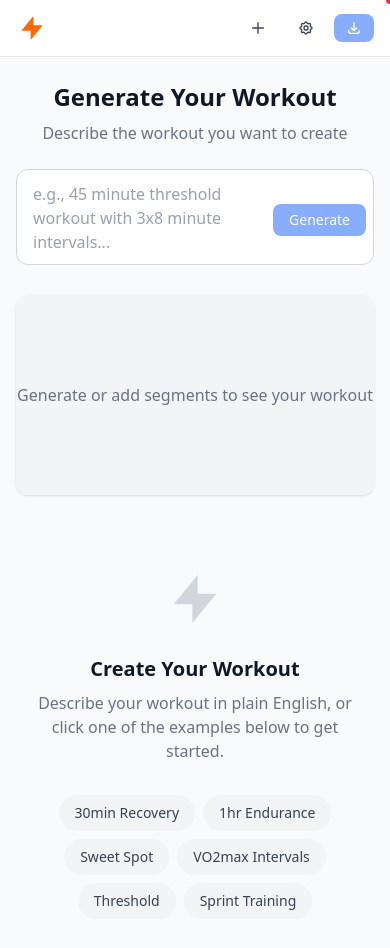
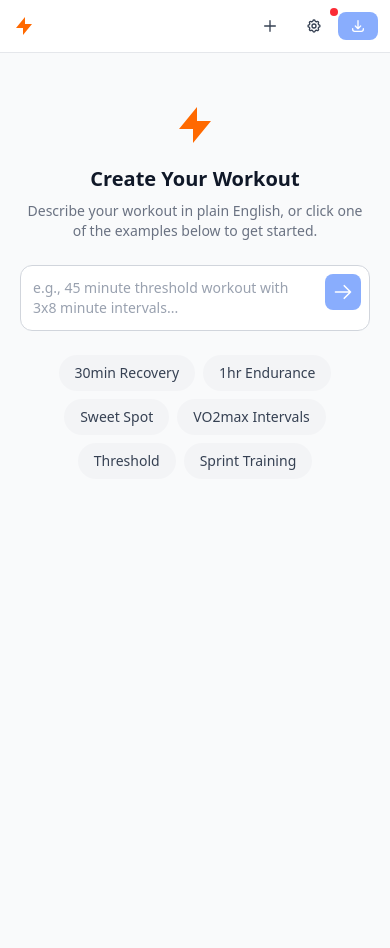
Before and after one commit to veelenga/zwo-generator, a React (Vite) app: page / in a window 390 px wide. Shown: the top 948 px of the page. After the commit the page ends 844 px from the top, so only its background shows below. Built offline with nearby package versions, Linux system fonts and the light colour scheme.

Commit message:
Mobile friendly interface

```diff
--- a/src/App.tsx
+++ b/src/App.tsx
@@ -1,64 +1,18 @@
-import { useRef } from 'react';
 import { Layout } from './components/layout/Layout';
 import { WorkoutBuilder } from './components/workout-builder/WorkoutBuilder';
-import { PromptInput } from './components/ai/PromptInput';
-import { CloseIcon } from './components/ui/Icons';
 import { useAI } from './hooks/useAI';
-import { useWorkoutStore } from './store/workoutStore';
 
 function App() {
-  const { workout } = useWorkoutStore();
   const { isLoading, error, generate, clearError } = useAI();
-  const promptInputRef = useRef<HTMLDivElement>(null);
-
-  const handleExampleClick = (prompt: string) => {
-    generate(prompt);
-  };
-
-  const handleGenerate = (prompt: string) => {
-    if (workout.segments.length === 0) {
-      generate(prompt);
-    }
-  };
 
   return (
     <Layout>
-      <div className="space-y-6">
-        {workout.segments.length === 0 && (
-          <div
-            ref={promptInputRef}
-            className="max-w-2xl mx-auto animate-slide-in"
-          >
-            <h1 className="text-2xl font-bold text-center text-gray-900 dark:text-gray-100 mb-2">
-              Generate Your Workout
-            </h1>
-            <p className="text-center text-gray-500 dark:text-gray-400 mb-6">
-              Describe the workout you want to create
-            </p>
-            <PromptInput
-              onSubmit={handleGenerate}
-              isLoading={isLoading}
-              placeholder="e.g., 45 minute threshold workout with 3x8 minute intervals..."
-              submitLabel="Generate"
-            />
-            {error && (
-              <div className="mt-4 p-3 rounded-lg bg-red-50 dark:bg-red-900/20 border border-red-200 dark:border-red-800 animate-fade-in">
-                <div className="flex items-start justify-between gap-2">
-                  <p className="text-sm text-red-600 dark:text-red-400">{error}</p>
-                  <button
-                    onClick={clearError}
-                    className="text-red-400 hover:text-red-600 dark:hover:text-red-300"
-                  >
-                    <CloseIcon />
-                  </button>
-                </div>
-              </div>
-            )}
-          </div>
-        )}
-
-        <WorkoutBuilder onExampleClick={handleExampleClick} />
-      </div>
+      <WorkoutBuilder
+        onGenerate={generate}
+        isLoading={isLoading}
+        error={error}
+        onClearError={clearError}
+      />
     </Layout>
   );
 }
--- a/src/components/ai/AiPanel.tsx
+++ b/src/components/ai/AiPanel.tsx
@@ -23,7 +23,6 @@ export function AiPanel() {
             onSubmit={refine}
             isLoading={isLoading}
             placeholder="e.g., Make the intervals harder, add more recovery..."
-            submitLabel="Refine"
           />
         )}
 
--- a/src/components/ai/PromptInput.tsx
+++ b/src/components/ai/PromptInput.tsx
@@ -6,22 +6,25 @@ interface PromptInputProps {
   onSubmit: (prompt: string) => void;
   isLoading: boolean;
   placeholder?: string;
-  submitLabel?: string;
 }
+
+const SINGLE_LINE_HEIGHT_THRESHOLD = 60;
 
 export function PromptInput({
   onSubmit,
   isLoading,
   placeholder = 'Describe your workout...',
-  submitLabel = 'Generate',
 }: PromptInputProps) {
   const [value, setValue] = useState('');
+  const [isMultiline, setIsMultiline] = useState(false);
   const textareaRef = useRef<HTMLTextAreaElement>(null);
 
   useEffect(() => {
     if (textareaRef.current) {
       textareaRef.current.style.height = 'auto';
-      textareaRef.current.style.height = `${textareaRef.current.scrollHeight}px`;
+      const scrollHeight = textareaRef.current.scrollHeight;
+      textareaRef.current.style.height = `${scrollHeight}px`;
+      setIsMultiline(scrollHeight > SINGLE_LINE_HEIGHT_THRESHOLD);
     }
   }, [value]);
 
@@ -44,9 +47,12 @@ export function PromptInput({
   };
 
   return (
-    <div className="relative">
+    <div className="space-y-1">
+      <div className={`flex gap-2 rounded-xl border bg-white dark:bg-gray-800 border-gray-300 dark:border-gray-600 focus-within:ring-2 focus-within:ring-blue-500 focus-within:border-transparent ${isMultiline ? 'items-start' : 'items-center'}`}>
         <textarea
           ref={textareaRef}
+          id="workout-prompt"
+          name="workout-prompt"
           value={value}
           onChange={(e) => setValue(e.target.value)}
           onKeyDown={handleKeyDown}
@@ -54,34 +60,39 @@ export function PromptInput({
           disabled={isLoading}
           rows={1}
           className="
-          w-full px-4 py-3 pr-24 rounded-xl border
-          bg-white dark:bg-gray-800
+            flex-1 px-3 sm:px-4 py-3 bg-transparent
             text-gray-900 dark:text-gray-100
-          border-gray-300 dark:border-gray-600
-          focus:outline-none focus:ring-2 focus:ring-blue-500 focus:border-transparent
             placeholder-gray-400 dark:placeholder-gray-500
             disabled:opacity-50 disabled:cursor-not-allowed
             resize-none overflow-hidden
-          min-h-[48px] max-h-[200px]
+            max-h-[200px]
+            text-sm sm:text-base
+            focus:outline-none
           "
         />
         <button
           onClick={handleSubmit}
           disabled={!value.trim() || isLoading || isOverLimit}
-        className="
-          absolute right-2 top-1/2 -translate-y-1/2
-          px-4 py-1.5 rounded-lg
-          bg-blue-600 text-white text-sm font-medium
+          className={`
+            p-2 m-2 rounded-lg shrink-0
+            bg-blue-600 text-white
             hover:bg-blue-700
             disabled:opacity-50 disabled:cursor-not-allowed
             transition-colors
-        "
+          `}
         >
-        {isLoading ? <SpinnerIcon className="h-4 w-4" /> : submitLabel}
+          {isLoading ? (
+            <SpinnerIcon className="h-5 w-5" />
+          ) : (
+            <svg className="h-5 w-5" fill="none" viewBox="0 0 24 24" stroke="currentColor" strokeWidth={2}>
+              <path strokeLinecap="round" strokeLinejoin="round" d="M13.5 4.5 21 12m0 0-7.5 7.5M21 12H3" />
+            </svg>
+          )}
         </button>
+      </div>
       {charCount > 0 && (
         <div
-          className={`absolute right-2 -bottom-5 text-xs ${
+          className={`text-right text-xs ${
             isOverLimit ? 'text-red-500' : 'text-gray-400'
           }`}
         >
--- a/src/components/layout/Header.tsx
+++ b/src/components/layout/Header.tsx
@@ -27,10 +27,10 @@ export function Header() {
 
   return (
     <header className="bg-white dark:bg-gray-800 border-b border-gray-200 dark:border-gray-700 sticky top-0 z-40">
-      <div className="max-w-6xl mx-auto px-4 py-3 flex items-center justify-between gap-4">
-        <div className="flex items-center gap-4">
-          <div className="flex items-center gap-2">
-            <LightningIcon className="w-8 h-8 text-orange-500" />
+      <div className="max-w-6xl mx-auto px-3 sm:px-4 py-3 flex items-center justify-between gap-2 sm:gap-4">
+        <div className="flex items-center gap-2 sm:gap-4 min-w-0">
+          <div className="flex items-center gap-2 shrink-0">
+            <LightningIcon className="w-6 h-6 sm:w-8 sm:h-8 text-orange-500" />
             <span className="font-bold text-lg text-gray-900 dark:text-white hidden sm:inline">
               ZWO Generator
             </span>
@@ -62,7 +62,7 @@ export function Header() {
                     setTempName(workout.name);
                     setIsEditingName(true);
                   }}
-                  className="text-sm font-medium text-gray-700 dark:text-gray-300 hover:text-gray-900 dark:hover:text-white truncate max-w-[200px]"
+                  className="text-sm font-medium text-gray-700 dark:text-gray-300 hover:text-gray-900 dark:hover:text-white truncate max-w-[120px] sm:max-w-[200px]"
                   title="Click to rename"
                 >
                   {workout.name || 'Untitled Workout'}
@@ -72,13 +72,13 @@ export function Header() {
           )}
         </div>
 
-        <div className="flex items-center gap-2">
+        <div className="flex items-center gap-1 sm:gap-2 shrink-0">
           {hasSegments && (
-            <div className="flex items-center gap-1 mr-2">
+            <div className="flex items-center gap-0.5 sm:gap-1 mr-1 sm:mr-2">
               <button
                 onClick={undo}
                 disabled={!canUndo}
-                className="p-2 text-gray-500 hover:text-gray-700 dark:hover:text-gray-300 disabled:opacity-30 disabled:cursor-not-allowed"
+                className="p-1.5 sm:p-2 text-gray-500 hover:text-gray-700 dark:hover:text-gray-300 disabled:opacity-30 disabled:cursor-not-allowed"
                 title="Undo (Cmd+Z)"
               >
                 <UndoIcon />
@@ -86,7 +86,7 @@ export function Header() {
               <button
                 onClick={redo}
                 disabled={!canRedo}
-                className="p-2 text-gray-500 hover:text-gray-700 dark:hover:text-gray-300 disabled:opacity-30 disabled:cursor-not-allowed"
+                className="p-1.5 sm:p-2 text-gray-500 hover:text-gray-700 dark:hover:text-gray-300 disabled:opacity-30 disabled:cursor-not-allowed"
                 title="Redo (Cmd+Shift+Z)"
               >
                 <RedoIcon />
--- a/src/components/layout/Layout.tsx
+++ b/src/components/layout/Layout.tsx
@@ -13,7 +13,7 @@ export function Layout({ children }: LayoutProps) {
   return (
     <div className="min-h-screen bg-gray-50 dark:bg-gray-900">
       <Header />
-      <main className="max-w-6xl mx-auto px-4 py-6">
+      <main className="max-w-6xl mx-auto px-3 sm:px-4 py-4 sm:py-6">
         {children}
       </main>
       <ApiKeyModal />
--- a/src/components/ui/Button.tsx
+++ b/src/components/ui/Button.tsx
@@ -30,7 +30,7 @@ export const Button = forwardRef<HTMLButtonElement, ButtonProps>(
         ref={ref}
         disabled={disabled || isLoading}
         className={`
-          inline-flex items-center justify-center font-medium rounded-lg
+          relative inline-flex items-center justify-center font-medium rounded-lg
           transition-colors duration-200
           focus:outline-none focus:ring-2 focus:ring-offset-2
           disabled:opacity-50 disabled:cursor-not-allowed
--- a/src/components/workout-builder/EmptyState.tsx
+++ b/src/components/workout-builder/EmptyState.tsx
@@ -1,7 +1,11 @@
-import { LightningIcon } from '../ui/Icons';
+import { LightningIcon, CloseIcon } from '../ui/Icons';
+import { PromptInput } from '../ai/PromptInput';
 
 interface EmptyStateProps {
-  onExampleClick: (prompt: string) => void;
+  onGenerate: (prompt: string) => void;
+  isLoading: boolean;
+  error: string | null;
+  onClearError: () => void;
 }
 
 const EXAMPLE_PROMPTS = [
@@ -13,27 +17,57 @@ const EXAMPLE_PROMPTS = [
   { label: 'Sprint Training', prompt: '30 minute sprint workout with 8x30 second max efforts' },
 ];
 
-export function EmptyState({ onExampleClick }: EmptyStateProps) {
+export function EmptyState({ onGenerate, isLoading, error, onClearError }: EmptyStateProps) {
   return (
-    <div className="text-center py-12 px-4 animate-slide-in">
-      <div className="mb-6">
-        <LightningIcon className="w-16 h-16 mx-auto text-gray-300 dark:text-gray-600" />
+    <div className="text-center py-8 sm:py-12 px-2 animate-slide-in max-w-2xl mx-auto">
+      {/* Icon */}
+      <div className="mb-4 sm:mb-6">
+        <LightningIcon className="w-12 h-12 sm:w-16 sm:h-16 mx-auto text-orange-500" />
       </div>
 
-      <h2 className="text-xl font-semibold text-gray-900 dark:text-gray-100 mb-2">
+      {/* Title */}
+      <h1 className="text-xl sm:text-2xl font-bold text-gray-900 dark:text-gray-100 mb-2">
         Create Your Workout
-      </h2>
-      <p className="text-gray-500 dark:text-gray-400 mb-8 max-w-md mx-auto">
+      </h1>
+
+      {/* Description */}
+      <p className="text-sm sm:text-base text-gray-500 dark:text-gray-400 mb-6 sm:mb-8 max-w-md mx-auto">
         Describe your workout in plain English, or click one of the examples below to get started.
       </p>
 
+      {/* Input */}
+      <div className="mb-6">
+        <PromptInput
+          onSubmit={onGenerate}
+          isLoading={isLoading}
+          placeholder="e.g., 45 minute threshold workout with 3x8 minute intervals..."
+        />
+      </div>
+
+      {/* Error */}
+      {error && (
+        <div className="mb-6 p-3 rounded-lg bg-red-50 dark:bg-red-900/20 border border-red-200 dark:border-red-800 animate-fade-in text-left">
+          <div className="flex items-start justify-between gap-2">
+            <p className="text-sm text-red-600 dark:text-red-400">{error}</p>
+            <button
+              onClick={onClearError}
+              aria-label="Close error"
+              className="text-red-400 hover:text-red-600 dark:hover:text-red-300 shrink-0"
+            >
+              <CloseIcon />
+            </button>
+          </div>
+        </div>
+      )}
+
+      {/* Example buttons */}
       <div className="flex flex-wrap justify-center gap-2 max-w-2xl mx-auto">
         {EXAMPLE_PROMPTS.map((example) => (
           <button
             key={example.label}
-            onClick={() => onExampleClick(example.prompt)}
+            onClick={() => onGenerate(example.prompt)}
             className="
-              px-4 py-2 rounded-full text-sm
+              px-4 py-2 rounded-full text-sm cursor-pointer
               bg-gray-100 dark:bg-gray-800
               text-gray-700 dark:text-gray-300
               hover:bg-blue-100 hover:text-blue-700
--- a/src/components/workout-builder/SegmentEditor.tsx
+++ b/src/components/workout-builder/SegmentEditor.tsx
@@ -142,7 +142,7 @@ export function SegmentEditor({ segment, onUpdate, onClose }: SegmentEditorProps
               value={segment.repeat}
               onChange={(e) => onUpdate({ repeat: Number(e.target.value) })}
             />
-            <div className="grid grid-cols-2 gap-4">
+            <div className="grid grid-cols-1 sm:grid-cols-2 gap-4">
               <Slider
                 label="On Duration"
                 min={MIN_DURATION_SECONDS}
@@ -162,7 +162,7 @@ export function SegmentEditor({ segment, onUpdate, onClose }: SegmentEditorProps
                 formatValue={(v) => formatDurationShort(v)}
               />
             </div>
-            <div className="grid grid-cols-2 gap-4">
+            <div className="grid grid-cols-1 sm:grid-cols-2 gap-4">
               <Slider
                 label="On Power"
                 min={MIN_POWER}
--- a/src/components/workout-builder/WorkoutBuilder.tsx
+++ b/src/components/workout-builder/WorkoutBuilder.tsx
@@ -11,10 +11,13 @@ import { AiPanel } from '../ai/AiPanel';
 import type { WorkoutSegment } from '../../types/workout';
 
 interface WorkoutBuilderProps {
-  onExampleClick: (prompt: string) => void;
+  onGenerate: (prompt: string) => void;
+  isLoading: boolean;
+  error: string | null;
+  onClearError: () => void;
 }
 
-export function WorkoutBuilder({ onExampleClick }: WorkoutBuilderProps) {
+export function WorkoutBuilder({ onGenerate, isLoading, error, onClearError }: WorkoutBuilderProps) {
   const {
     workout,
     selectedSegmentId,
@@ -46,6 +49,17 @@ export function WorkoutBuilder({ onExampleClick }: WorkoutBuilderProps) {
     }
   };
 
+  if (workout.segments.length === 0) {
+    return (
+      <EmptyState
+        onGenerate={onGenerate}
+        isLoading={isLoading}
+        error={error}
+        onClearError={onClearError}
+      />
+    );
+  }
+
   return (
     <div className="space-y-6">
       {/* Workout Chart */}
@@ -58,8 +72,7 @@ export function WorkoutBuilder({ onExampleClick }: WorkoutBuilderProps) {
         />
 
         {/* Stats bar */}
-        {workout.segments.length > 0 && (
-          <div className="px-4 py-3 bg-gray-50 dark:bg-gray-900 border-t border-gray-200 dark:border-gray-700 flex items-center gap-6 text-sm">
+        <div className="px-4 py-3 bg-gray-50 dark:bg-gray-900 border-t border-gray-200 dark:border-gray-700 flex flex-wrap items-center gap-x-6 gap-y-1 text-sm">
           <div>
             <span className="text-gray-500 dark:text-gray-400">Duration: </span>
             <span className="font-medium text-gray-900 dark:text-gray-100">
@@ -79,13 +92,9 @@ export function WorkoutBuilder({ onExampleClick }: WorkoutBuilderProps) {
             </span>
           </div>
         </div>
-        )}
       </div>
 
-      {/* Empty state or builder content */}
-      {workout.segments.length === 0 ? (
-        <EmptyState onExampleClick={onExampleClick} />
-      ) : (
+      {/* Builder content */}
       <div className="grid grid-cols-1 lg:grid-cols-2 gap-6">
         {/* Segment List */}
         <div className="space-y-4">
@@ -133,7 +142,6 @@ export function WorkoutBuilder({ onExampleClick }: WorkoutBuilderProps) {
           )}
         </div>
       </div>
-      )}
     </div>
   );
 }
--- a/src/index.css
+++ b/src/index.css
@@ -10,9 +10,26 @@
   --color-z7: #dc2626;
 }
 
+html {
+  -webkit-text-size-adjust: 100%;
+}
+
+html,
+body,
+#root {
+  width: 100%;
+  max-width: 100vw;
+}
+
+html,
+body {
+  overflow-x: hidden;
+}
+
 body {
   @apply bg-gray-50 text-gray-900 antialiased;
   min-height: 100vh;
+  min-height: 100dvh;
 }
 
 @media (prefers-color-scheme: dark) {
```
Also changed, not shown: src/components/workout-builder/SegmentCard.tsx (+10 -10 lines), 1 other file (tests, documents, lock files or other folders). Lines whose indentation alone changed are shown as unchanged.
